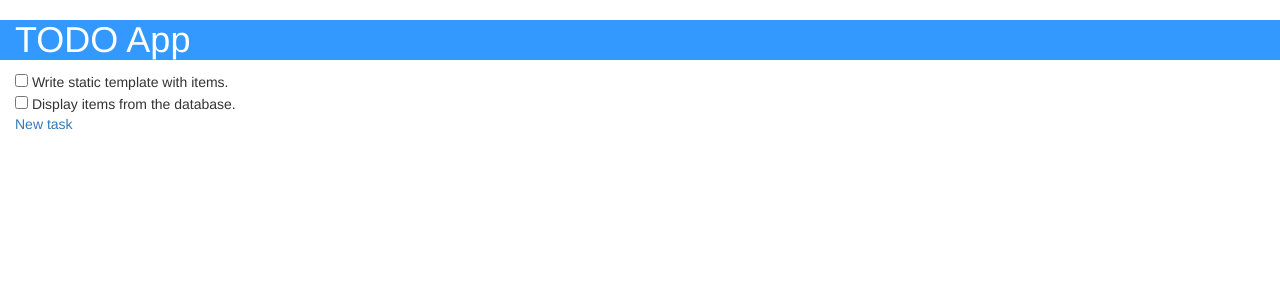
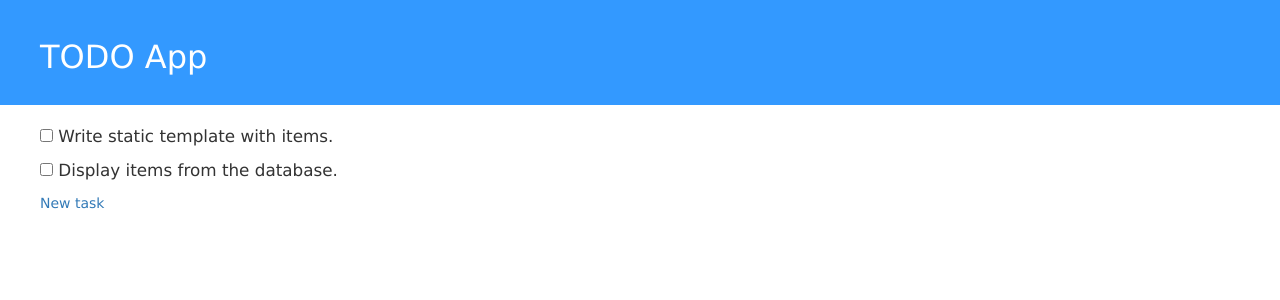
Before and after one commit to cutwater/FlaskWorkshop, a Flask app: page / in a window 1280 px wide. Shown: the top 300 px of the page. Run offline with Flask 2, Linux system fonts and the light colour scheme; data comes from the database, SQL or seed files in the repository; some libraries are stand-ins or nearby versions.

Commit message:
Customize css style

```diff
--- a/example/static/style.css
+++ b/example/static/style.css
@@ -1,11 +1,26 @@
+body {
+    font-family: 'Lucida Grande', 'Lucida Sans Unicode', 'Geneva',
+                 'Verdana', sans-serif;
+}
+
 header{
     background-color: #3399ff;
+    margin-top: 0;
+    padding: 20px 20px 20px 40px;
 }
 
-header a {
+header h1, header h1 a, header h1 a:visited, header h1 a:active {
     color: #ffffff;
+    font-size: 24pt;
+    text-decoration: none;
 }
 
-header, section#body {
-    padding-left: 15px;
+section#body {
+    margin-left: 40px;
+    margin-top: 20px;
 }
+
+.task {
+    margin: 10px 0 10px 0;
+    font-size: 1.2em;
+}
```
